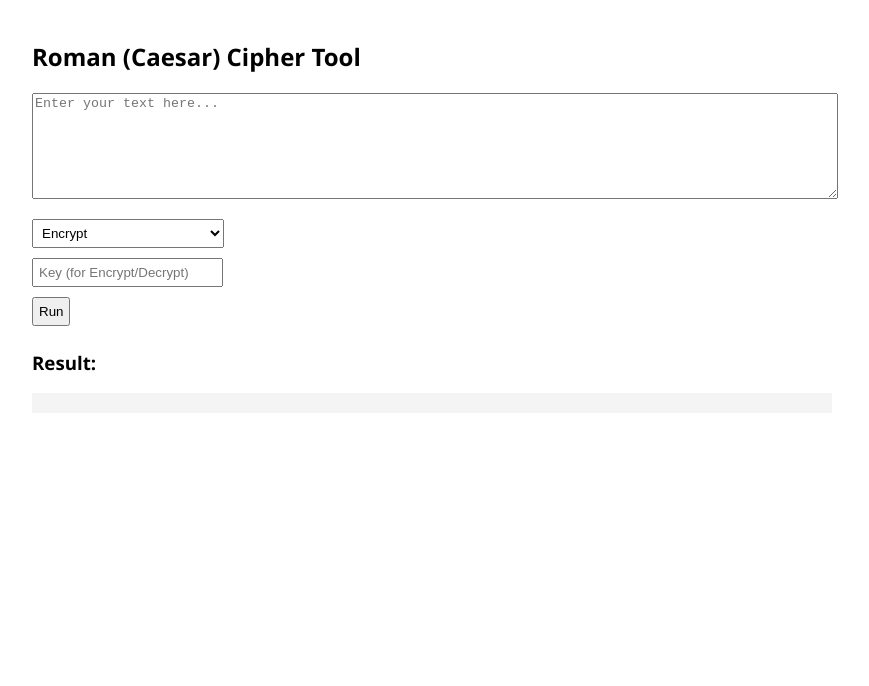
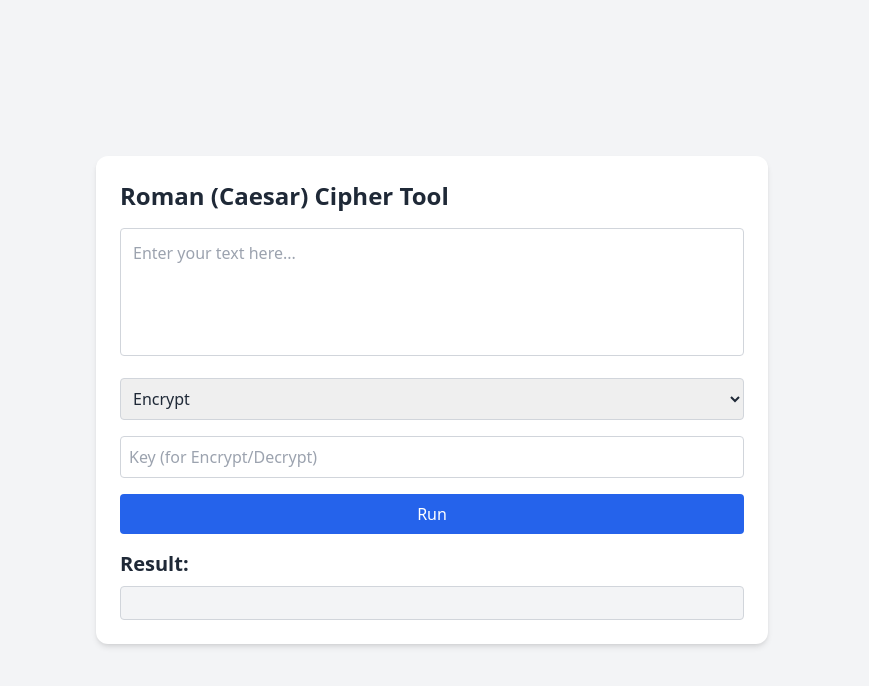
Before and after one commit to ryuuwiz/roman-chiper, a plain HTML site: page index.html in a window 1280 px wide. Shown: the whole page, without its empty margins (208-1077 px from the left). Drawn offline with nearby package versions, Linux system fonts and the light colour scheme.

Commit message:
Update index.html

```diff
--- a/index.html
+++ b/index.html
@@ -3,46 +3,37 @@
 <head>
   <meta charset="UTF-8">
   <title>Roman (Caesar) Cipher Tool</title>
-  <style>
-    body {
-      font-family: 'Segoe UI', sans-serif;
-      max-width: 800px;
-      margin: auto;
-      padding: 20px;
-    }
-    textarea {
-      width: 100%;
-      height: 100px;
-      margin-bottom: 10px;
-    }
-    select, button, input {
-      margin: 5px 0;
-      padding: 5px;
-    }
-    pre {
-      background: #f4f4f4;
-      padding: 10px;
-      white-space: pre-wrap;
-      word-wrap: break-word;
-    }
-  </style>
+  <script src="https://cdn.tailwindcss.com"></script>
+  <meta name="viewport" content="width=device-width, initial-scale=1.0">
 </head>
-<body>
+<body class="bg-gray-100 text-gray-800 font-sans min-h-screen flex items-center justify-center p-4">
 
-<h2>Roman (Caesar) Cipher Tool</h2>
+  <div class="bg-white shadow-md rounded-xl w-full max-w-2xl p-4 sm:p-6">
+    <h2 class="text-xl sm:text-2xl font-bold mb-4">Roman (Caesar) Cipher Tool</h2>
 
-<textarea id="inputText" placeholder="Enter your text here..."></textarea><br>
-<select id="mode">
+    <textarea id="inputText" placeholder="Enter your text here..."
+      class="w-full h-32 p-3 border border-gray-300 rounded mb-4 resize-none focus:outline-none focus:ring-2 focus:ring-blue-400 text-sm sm:text-base"></textarea>
+
+    <div class="mb-4">
+      <select id="mode"
+        class="w-full p-2 border border-gray-300 rounded focus:outline-none focus:ring-2 focus:ring-blue-400 text-sm sm:text-base">
         <option value="encrypt">Encrypt</option>
         <option value="decrypt">Decrypt</option>
         <option value="bruteforce">Bruteforce Crack</option>
         <option value="autocrack">AutoCrack (Freq. Analysis)</option>
-</select><br>
-<input type="number" id="key" placeholder="Key (for Encrypt/Decrypt)" /><br>
-<button onclick="runCipher()">Run</button>
+      </select>
+    </div>
 
-<h3>Result:</h3>
-<pre id="output"></pre>
+    <input type="number" id="key" placeholder="Key (for Encrypt/Decrypt)"
+      class="w-full p-2 border border-gray-300 rounded mb-4 focus:outline-none focus:ring-2 focus:ring-blue-400 text-sm sm:text-base" />
+
+    <button onclick="runCipher()"
+      class="bg-blue-600 text-white px-4 py-2 rounded hover:bg-blue-700 transition mb-4 w-full text-sm sm:text-base">Run</button>
+
+    <h3 class="text-lg sm:text-xl font-semibold mb-2">Result:</h3>
+    <pre id="output"
+      class="bg-gray-100 p-4 border border-gray-300 rounded whitespace-pre-wrap break-words text-sm sm:text-base"></pre>
+  </div>
 
   <script>
     function caesarShift(text, shift) {
```
Lines whose indentation alone changed are shown as unchanged.
